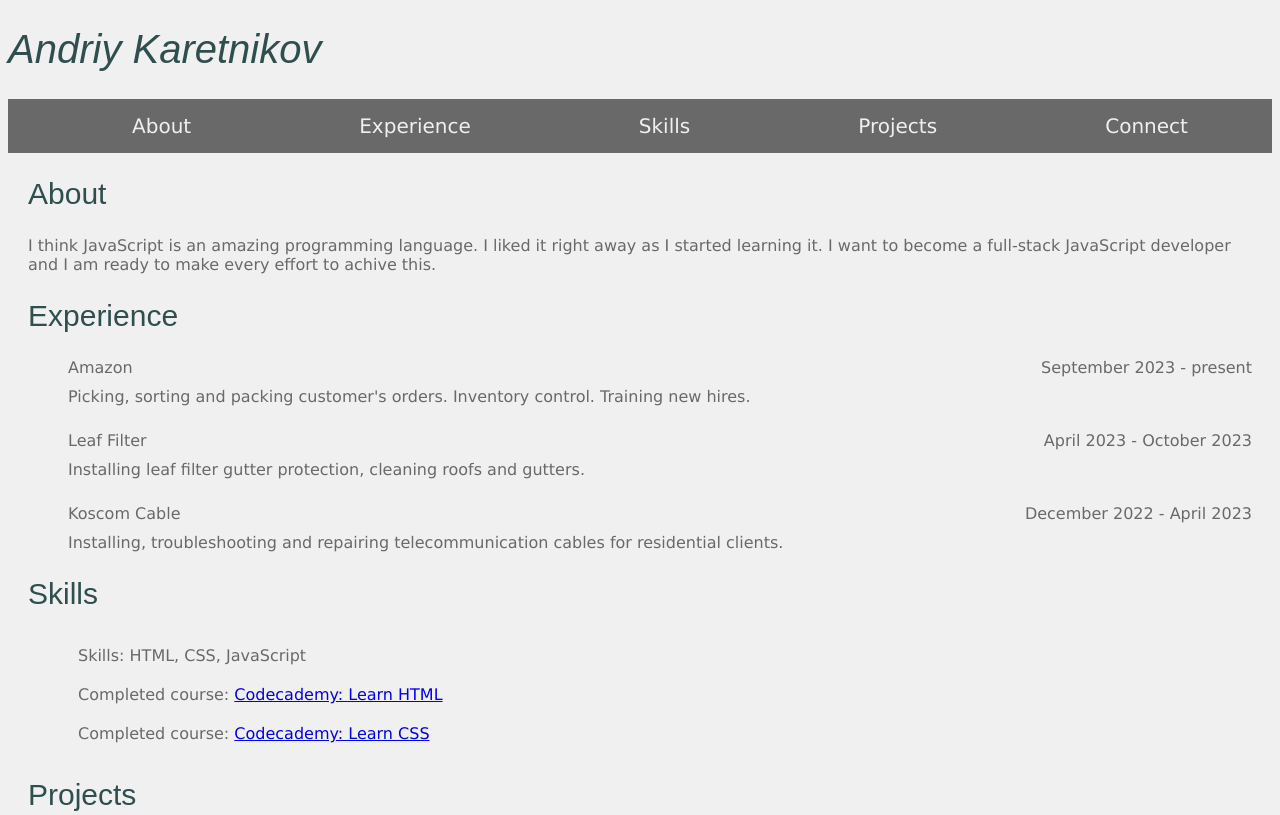
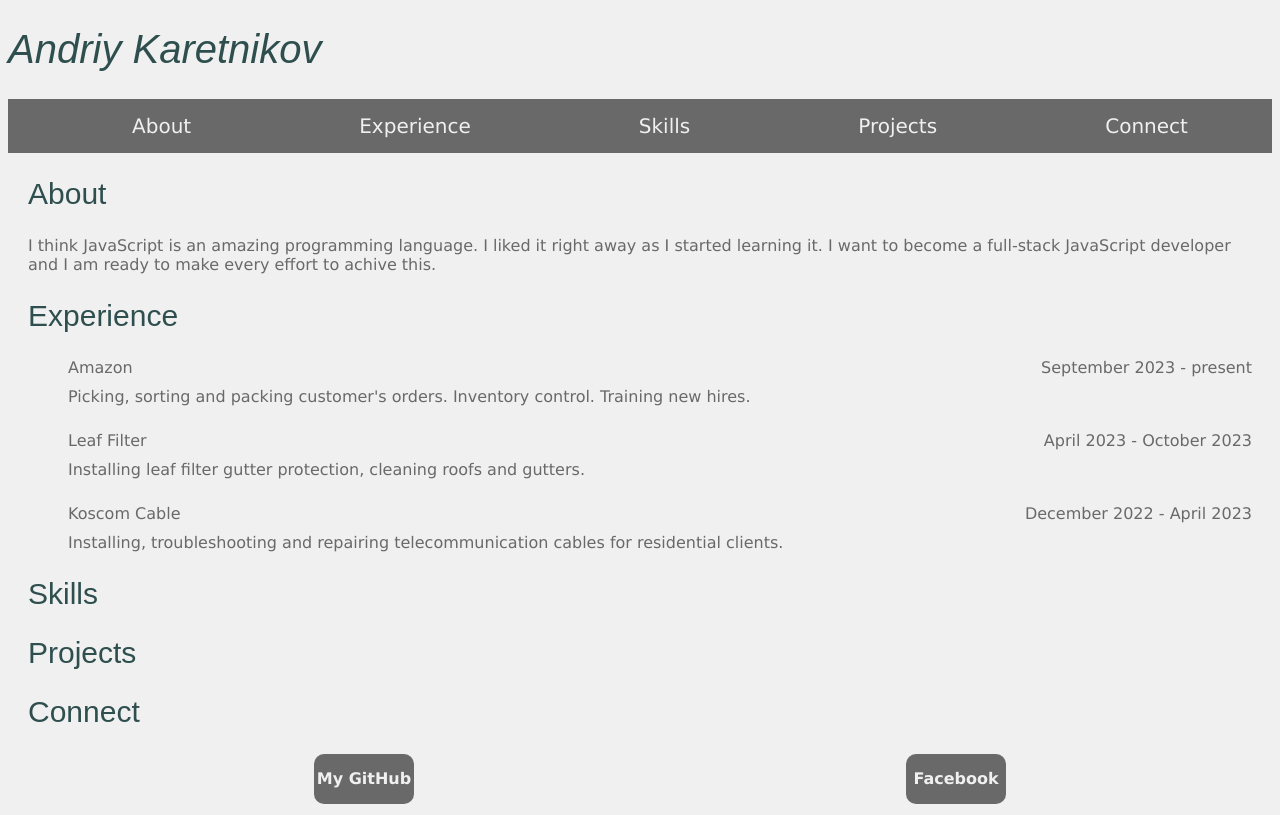
Before and after one commit to androscript/andriy-karetnikov-jsintro264, a plain HTML site: page index.html in a window 1280 px wide. Shown: the top 815 px of the page. Drawn offline with Linux system fonts and the light colour scheme.

Commit message:
Lesson-6: fixed: removed additional content

```diff
--- a/css/index.css
+++ b/css/index.css
@@ -65,19 +65,6 @@ p {
   margin-bottom: 10px;
 }
 
-.skills-group {
-  display: flex;
-  flex-direction: column;
-}
-
-.skills-group li {
-  padding: 10px;
-}
-
-.skills-group a:visited {
-  color: #696969;
-}
-
 .connect-links {
   display: flex;
   justify-content: space-around;
--- a/index.html
+++ b/index.html
@@ -53,10 +53,7 @@
   </section>
   <section id="skills">
     <h2>Skills</h2>
-    <ul class="skills-group">
-      <li> Skills: HTML, CSS, JavaScript</li>
-      <li>Completed course: <a href="https://www.codecademy.com/profiles/Androscript" target="_blank">Codecademy: Learn HTML</a></li>
-      <li>Completed course: <a href="https://www.codecademy.com/profiles/Androscript" target="_blank">Codecademy: Learn CSS</a></li>
+    <ul>
     </ul>
   </section>
   <section id="projects">
```
